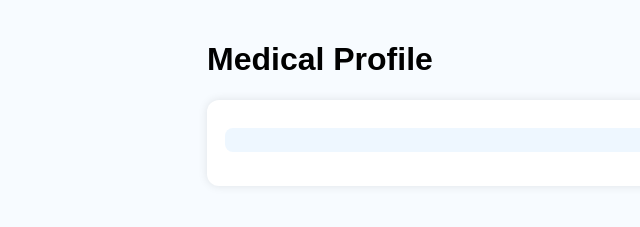
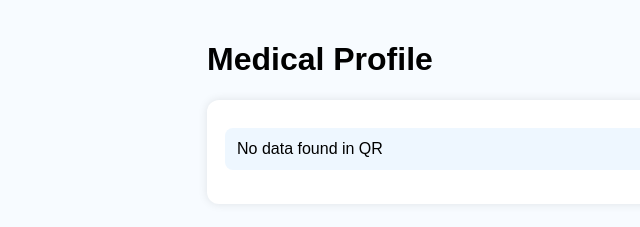
Before and after one commit to Shreya-Anjali/QR_Generator, a plain HTML site: page viewer.html in a window 1280 px wide. Shown: the whole page, without its empty margins (133-773 px from the left). Drawn offline with Linux system fonts and the light colour scheme.

Commit message:
viewer.html

```diff
--- a/viewer.html
+++ b/viewer.html
@@ -40,12 +40,12 @@ body {
     const qrValue = window.location.search.substring(8);
     const decoded = decodeURIComponent(qrValue);
 
-    const output = document.getElementById("output");
+    const details = document.getElementById("details");
 
     if(decoded && decoded.trim() !== ""){
-        output.innerText = decoded;
+        details.innerText = decoded;
     } else {
-        output.innerText = "No data found in QR";
+        details.innerText = "No data found in QR";
     }
 </script>
 
```
